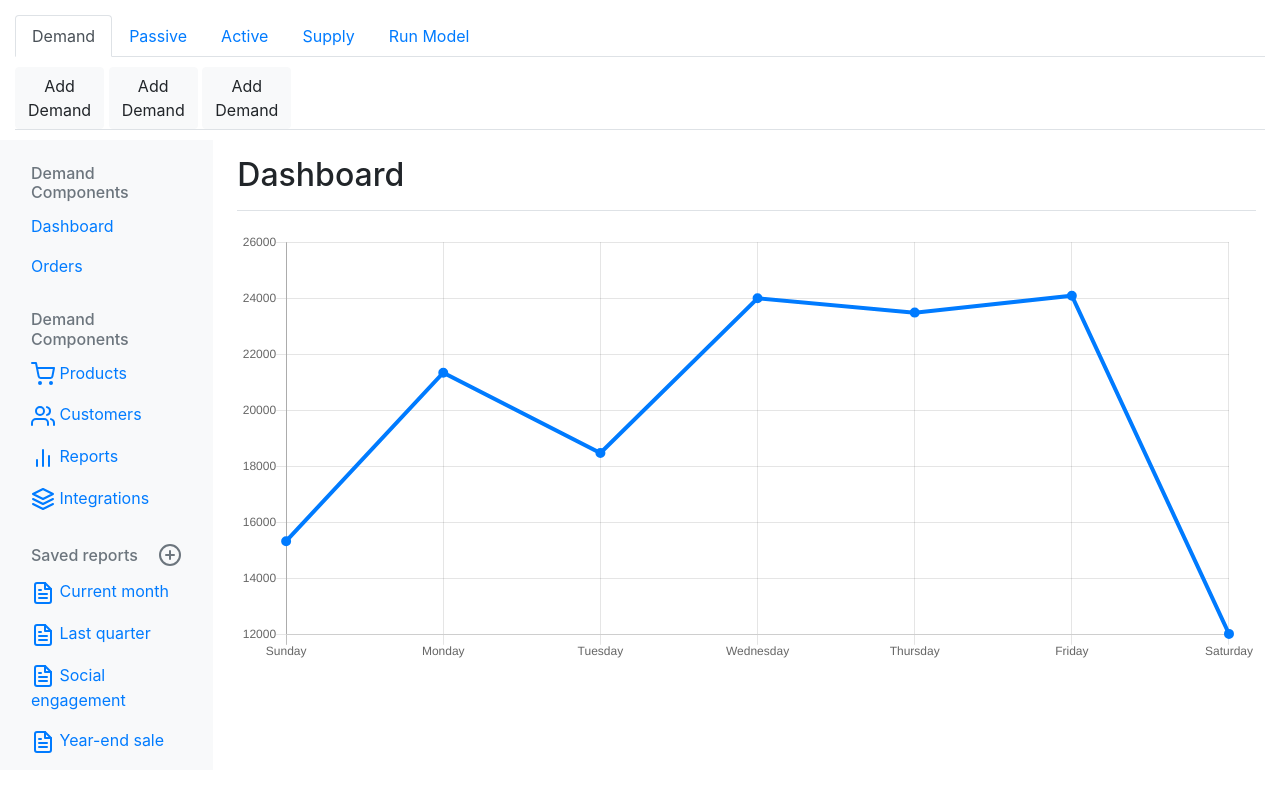
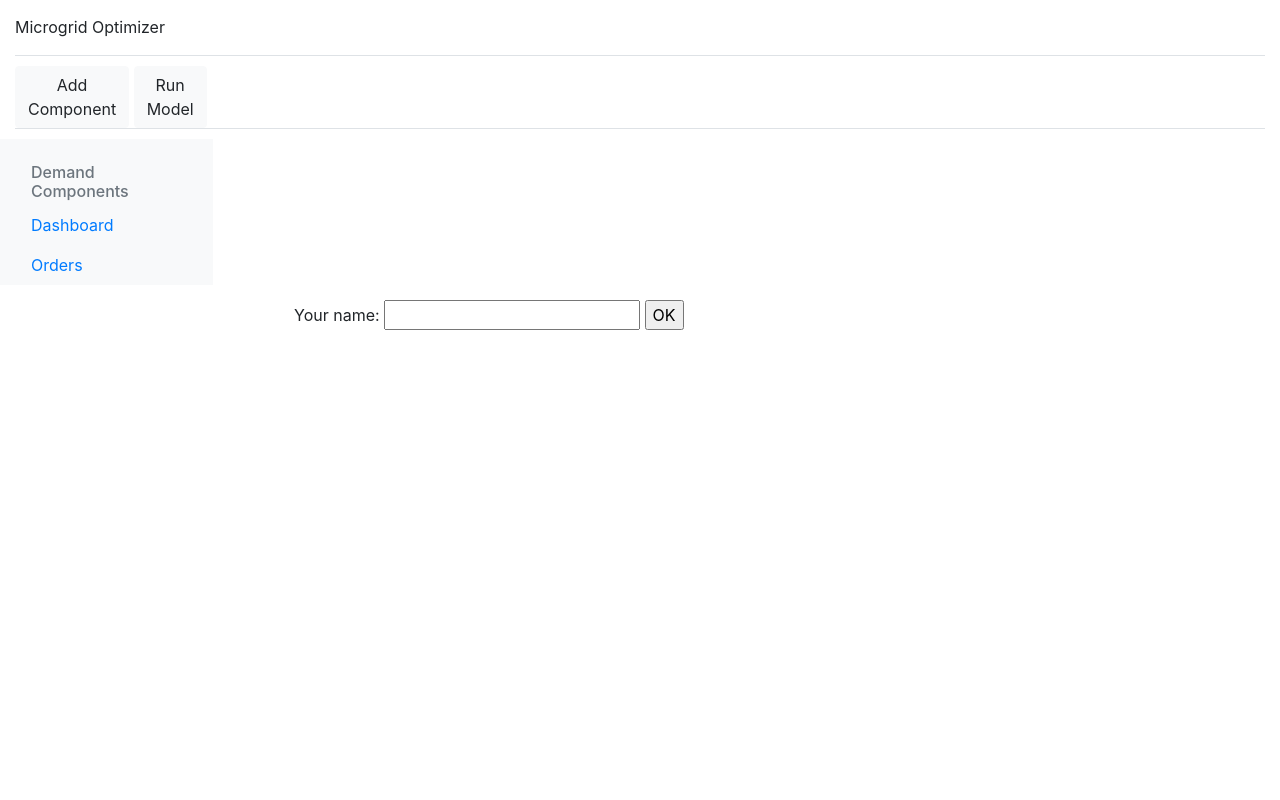
Before and after one commit to bdjos/my-website, a Django app: page /optimizer/ in a window 1280 px wide. Run offline with Django 3.2, Linux system fonts and the light colour scheme; some libraries are stand-ins or nearby versions.

Commit message:
Simplifying layout

```diff
--- a/optimizer/templates/optimizer/index.html
+++ b/optimizer/templates/optimizer/index.html
@@ -1,4 +1,4 @@
-<!doctype html>
+<!DOCTYPE html>
 <html lang="en">
   <head>
     <meta charset="utf-8">
@@ -10,7 +10,7 @@
 
     <title>Microgrid Optimizer</title>
 
-    <script type="text/javascript" src="{% static 'js/bootstrap.js' %}""></script>
+    <script type="text/javascript" src="{% static 'js/bootstrap.min.js' %}"></script>
     <!-- Bootstrap core CSS -->
     <link href="{% static 'css/bootstrap.min.css' %}" rel="stylesheet">
 
@@ -20,39 +20,17 @@
 
   <body>
     <div class="container-fluid" style="margin-top:15px">
-      <ul class="nav nav-tabs" id="myTab" role="tablist">
-        <li class="nav-item">
-          <a class="nav-link active" id="demand-tab" data-toggle="tab" href="#demand" role="tab" aria-controls="demand" aria-selected="false">Demand</a>
-        </li>
-        <li class="nav-item">
-          <a class="nav-link" id="profile-tab" data-toggle="tab" href="#passive" role="tab" aria-controls="profile" aria-selected="false">Passive</a>
-        </li>
-        <li class="nav-item">
-          <a class="nav-link" id="contact-tab" data-toggle="tab" href="#active" role="tab" aria-controls="contact" aria-selected="false">Active</a>
-        </li>
-        <li class="nav-item">
-          <a class="nav-link" id="contact-tab" data-toggle="tab" href="#supply" role="tab" aria-controls="contact" aria-selected="false">Supply</a>
-        </li>
-        <li class="nav-item">
-          <a class="nav-link" id="contact-tab" data-toggle="tab" href="#runmodel" role="tab" aria-controls="contact" aria-selected="false">Run Model</a>
-        </li>
-      </ul>
+      <div class="border-bottom">
+        <p> Microgrid Optimizer </p>
+      </div>
       <div class="tab-content border-bottom" id="myTabContent" style="margin-top:10px;">
         <div class="tab-pane fade show active" id="home" role="tabpanel" aria-labelledby="home-tab">
-          <a class="btn btn-light" href="#" role="button">Add <br> Demand</a>
-          <a class="btn btn-light" href="#" role="button">Add <br> Demand</a>
-          <a class="btn btn-light" href="#" role="button">Add <br> Demand</a>
+          <a class="btn btn-light" href="add_component/" role="button">Add <br> Component</a>
+          <a class="btn btn-light" href="../run_model/" role="button">Run <br> Model</a>
         </div>
-        <div class="tab-pane fade" id="profile" role="tabpanel" aria-labelledby="profile-tab">
-          <a class="btn btn-light" href="#" role="button">Add <br> Solar</a>
-        </div>
-        <div class="tab-pane fade" id="contact" role="tabpanel" aria-labelledby="contact-tab">
-          <a class="btn btn-light" href="#" role="button">Add <br> Battery</a>
-          <a class="btn btn-light" href="#" role="button">Add <br> Converter</a>
-        </div>
-        <div class="tab-pane fade" id="contact" role="tabpanel" aria-labelledby="contact-tab">...</div>
-        <div class="tab-pane fade" id="contact" role="tabpanel" aria-labelledby="contact-tab">...</div>
       </div>
+
+      <!-- Sidebar starts -->
       <div class="row" style="margin-top:10px">
         <nav class="col-md-2 d-none d-md-block bg-light sidebar">
           <div class="sidebar-sticky">
@@ -70,76 +48,14 @@
                   Orders
                 </a>
               </li>
-              <h6 class="sidebar-heading d-flex justify-content-between align-items-center px-3 mt-4 mb-1 text-muted">
-                <span>Demand Components</span>
-              </h6>
-              <li class="nav-item">
-                <a class="nav-link" href="#">
-                  <span data-feather="shopping-cart"></span>
-                  Products
-                </a>
-              </li>
-              <li class="nav-item">
-                <a class="nav-link" href="#">
-                  <span data-feather="users"></span>
-                  Customers
-                </a>
-              </li>
-              <li class="nav-item">
-                <a class="nav-link" href="#">
-                  <span data-feather="bar-chart-2"></span>
-                  Reports
-                </a>
-              </li>
-              <li class="nav-item">
-                <a class="nav-link" href="#">
-                  <span data-feather="layers"></span>
-                  Integrations
-                </a>
-              </li>
             </ul>
 
-            <h6 class="sidebar-heading d-flex justify-content-between align-items-center px-3 mt-4 mb-1 text-muted">
-              <span>Saved reports</span>
-              <a class="d-flex align-items-center text-muted" href="#">
-                <span data-feather="plus-circle"></span>
-              </a>
-            </h6>
-            <ul class="nav flex-column mb-2">
-              <li class="nav-item">
-                <a class="nav-link" href="#">
-                  <span data-feather="file-text"></span>
-                  Current month
-                </a>
-              </li>
-              <li class="nav-item">
-                <a class="nav-link" href="#">
-                  <span data-feather="file-text"></span>
-                  Last quarter
-                </a>
-              </li>
-              <li class="nav-item">
-                <a class="nav-link" href="#">
-                  <span data-feather="file-text"></span>
-                  Social engagement
-                </a>
-              </li>
-              <li class="nav-item">
-                <a class="nav-link" href="#">
-                  <span data-feather="file-text"></span>
-                  Year-end sale
-                </a>
-              </li>
-            </ul>
           </div>
         </nav>
-
-        <main role="main" class="col-md-9 ml-sm-auto col-lg-10 px-4">
-          <div class="d-flex justify-content-between flex-wrap flex-md-nowrap align-items-center pt-3 pb-2 mb-3 border-bottom">
-            <h1 class="h2">Dashboard</h1>
-          </div>
-
-          <canvas class="my-4 w-100" id="myChart" width="900" height="380"></canvas>
+          <div class="container" style="margin-top:15px">
+          <main role="main" class="col-md-9 ml-sm-auto col-lg-10 px-4">
+          {% block content %}
+          {% endblock %}
 
           </div>
         </main>
--- /dev/null
+++ b/optimizer/templates/optimizer/main.html
@@ -0,0 +1,11 @@
+{% extends "optimizer/index.html" %}
+
+{% block content %}
+
+<form action="/your-name/" method="post">
+    <label for="your_name">Your name: </label>
+    <input id="your_name" type="text" name="your_name" value="{{ current_name }}">
+    <input type="submit" value="OK">
+</form>
+
+{% endblock %}
--- a/optimizer/urls.py
+++ b/optimizer/urls.py
@@ -4,4 +4,6 @@ from . import views
 
 urlpatterns = [
     path('', views.index, name='index'),
+    path('add_component/', views.add_component, name='add_component'),
+    path('add_component/add_demand/', views.add_demand, name='add_demand')
 ]
--- a/optimizer/views.py
+++ b/optimizer/views.py
@@ -3,4 +3,10 @@ from django.http import HttpResponse
 
 
 def index(request):
-    return render(request, 'optimizer/index.html')
+    return render(request, 'optimizer/main.html')
+
+def add_component(request):
+    return render(request, 'optimizer/add_component.html')
+
+def add_demand(request):
+    return render(request, 'optimizer/add_demand.html')
```
Also changed, not shown: optimizer/forms.py (added, +23 -0 lines), optimizer/templates/optimizer/add_battery.html (added, +7 -0 lines), optimizer/templates/optimizer/add_component.html (added, +14 -0 lines), optimizer/templates/optimizer/add_converter.html (added, +7 -0 lines), optimizer/templates/optimizer/add_demand.html (added, +23 -0 lines), optimizer/templates/optimizer/add_generator.html (added, +7 -0 lines), optimizer/templates/optimizer/add_grid.html (added, +7 -0 lines), optimizer/templates/optimizer/add_solar.html (added, +7 -0 lines).
